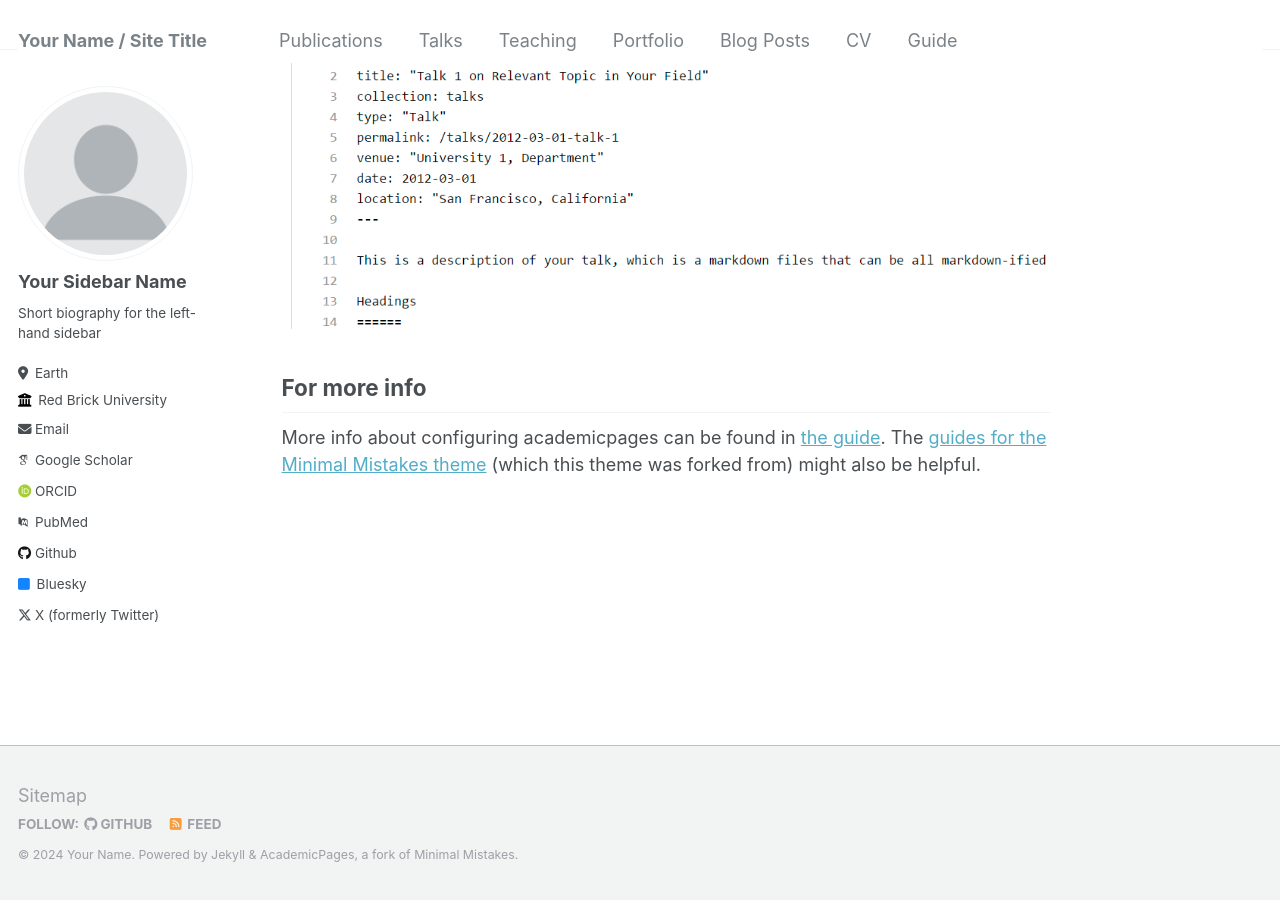
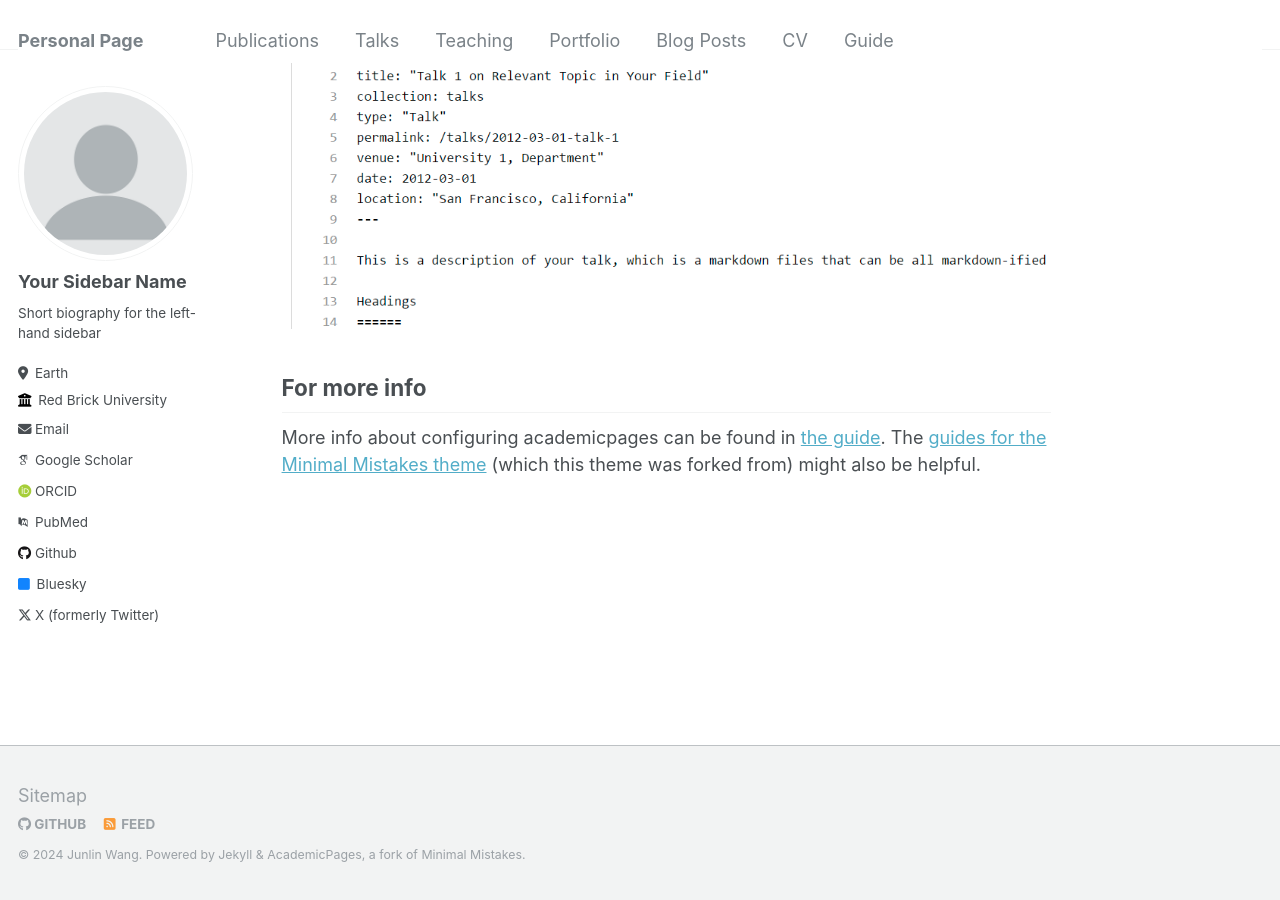
Before and after one commit to HenryWJL/HenryWJL.github.io, a Jekyll site: the page built from _pages/about.md, in a window 1280 px wide and 900 px high, scrolled down 2640 px. Built offline with Jekyll 4.4.1, drawn with Linux system fonts in a browser that asks for light colours; some web fonts are replaced.

Commit message:
Update _config.yml

```diff
--- a/_config.yml
+++ b/_config.yml
@@ -7,14 +7,14 @@
 # server process.
 
 # Basic Site Settings
-locale                   : "en-US"
-title                    : "Your Name / Site Title"
+locale                   : "China"
+title                    : "Personal Page"
 title_separator          : "-"
-name                     : &name "Your Name"
-description              : &description "personal description"
-url                      : https://academicpages.github.io # the base hostname & protocol for your site e.g. "https://mmistakes.github.io"
-baseurl                  : "" # the subpath of your site, e.g. "/blog"
-repository               : "academicpages/academicpages.github.io"
+name                     : &name "Junlin Wang"
+description              : &description "This is my personal page"
+url                      : https://henrywjl.github.io
+baseurl                  : ""
+repository               : "HenryWJL/HenryWJL.github.io"
 
 # Site Author - The following control what appear as part of the author content on the side bar.
 #               If a field is blank the icon and link will not appear, otherwise it will be shown.
```
